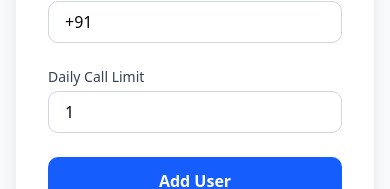
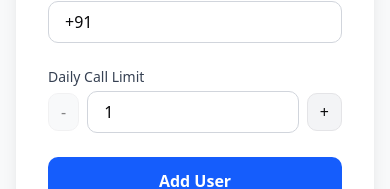
Before and after one commit to coderpranjal09/Qr-Guard-Backend, a React (Vite) app in the folder frontend/: page /add-user in a window 390 px wide. Shown: the part 937-1126 px from the top of the page. Built offline with nearby package versions, Linux system fonts and the light colour scheme.

Commit message:
Fixed mobile number field name and improved code

```diff
--- a/frontend/src/pages/AddUser.jsx
+++ b/frontend/src/pages/AddUser.jsx
@@ -33,13 +33,28 @@ function AddUser() {
     setFormData({ ...formData, [e.target.name]: value });
   };
 
+  const incrementCallLimit = () => {
+    setFormData(prev => ({
+      ...prev,
+      callLimit: prev.callLimit + 1
+    }));
+  };
+
+  const decrementCallLimit = () => {
+    if (formData.callLimit > 1) {
+      setFormData(prev => ({
+        ...prev,
+        callLimit: prev.callLimit - 1
+      }));
+    }
+  };
+
   const handleSubmit = async (e) => {
     e.preventDefault();
     setIsLoading(true);
     try {
       await axios.post('https://qr-guard-backend.vercel.app/api/users', formData);
       setMessage('success');
-      // Reset form but keep callLimit value
       setFormData({
         name: '',
         mobileNo: '',
@@ -92,6 +107,15 @@ function AddUser() {
               {fieldLabels[field]}
             </label>
             {field === 'callLimit' ? (
+              <div className="flex items-center gap-2">
+                <button
+                  type="button"
+                  onClick={decrementCallLimit}
+                  disabled={formData.callLimit <= 1}
+                  className="px-3 py-1.5 border rounded-lg bg-gray-100 hover:bg-gray-200 disabled:opacity-50 disabled:cursor-not-allowed"
+                >
+                  -
+                </button>
                 <input
                   type="number"
                   name={field}
@@ -99,8 +123,16 @@ function AddUser() {
                   onChange={handleChange}
                   min="1"
                   required
-                className="w-full px-4 py-2 border border-gray-300 rounded-lg focus:ring-2 focus:ring-blue-500 focus:border-blue-500 transition-all"
+                  className="w-full px-4 py-2 border border-gray-300 rounded-lg [-moz-appearance:textfield] [-webkit-appearance:none]"
                 />
+                <button
+                  type="button"
+                  onClick={incrementCallLimit}
+                  className="px-3 py-1.5 border rounded-lg bg-gray-100 hover:bg-gray-200"
+                >
+                  +
+                </button>
+              </div>
             ) : (
               <input
                 type="text"
```
Lines whose indentation alone changed are shown as unchanged.
